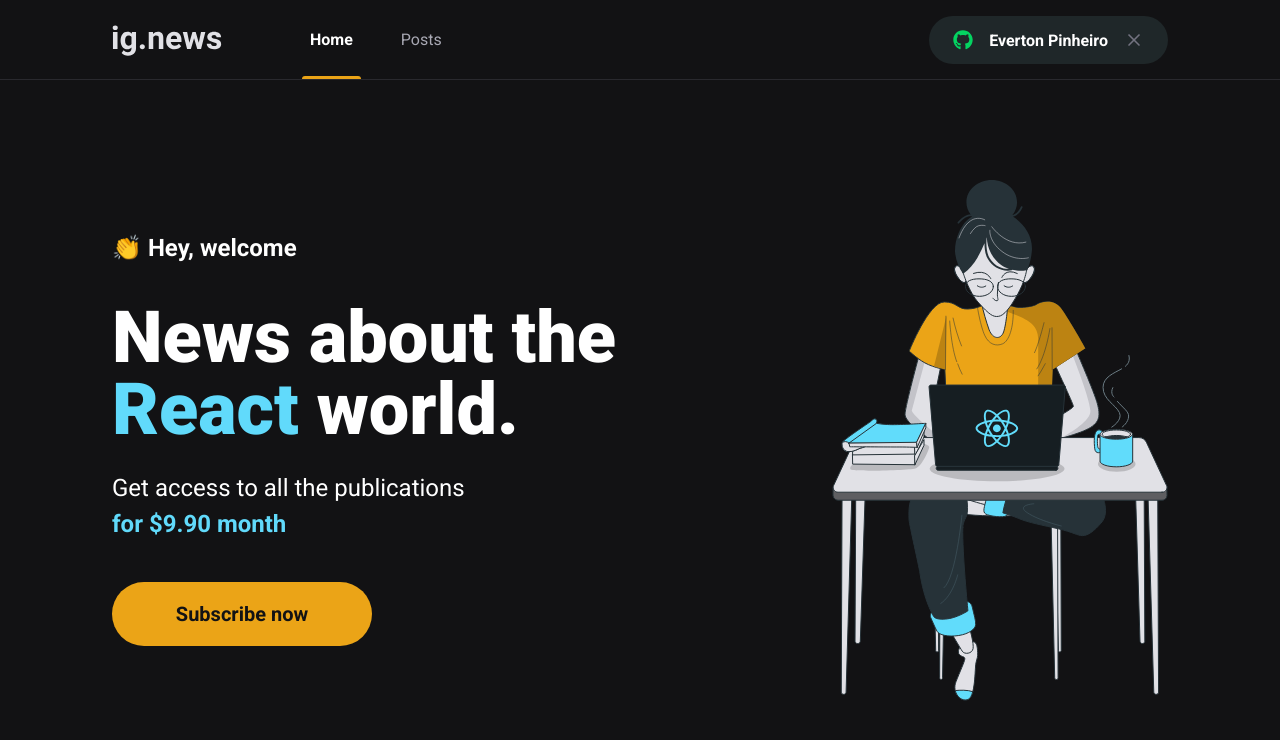
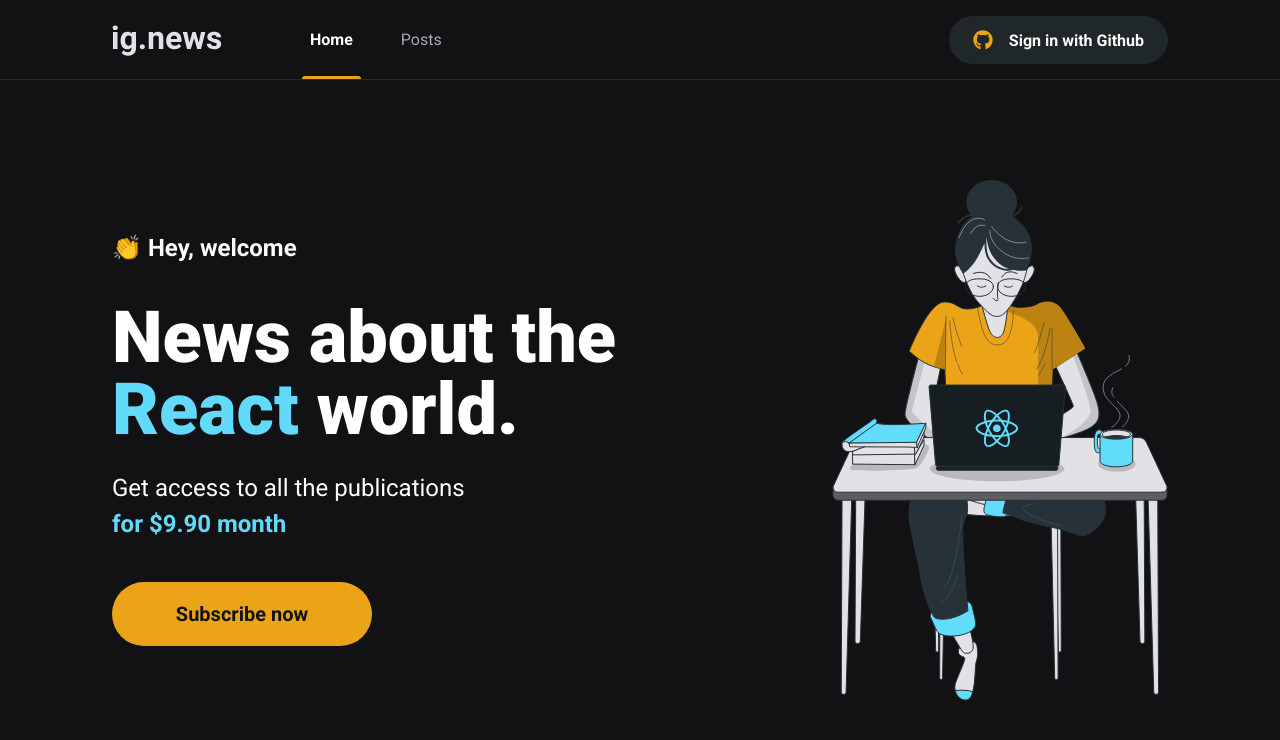
Before and after one commit to TIEverton/ignews, a Next.js app: page / in a window 1280 px wide. Shown: the top 740 px of the page. Built offline with nearby package versions, Linux system fonts and the light colour scheme; no server answers.

Commit message:
:sparkles: Creating login and logout function

```diff
--- a/src/components/SignInButton/index.tsx
+++ b/src/components/SignInButton/index.tsx
@@ -1,23 +1,27 @@
 import { FaGithub } from 'react-icons/fa'
 import { FiX } from 'react-icons/fi'
+import { signIn, signOut, useSession } from 'next-auth/client'
+
 import styles from './styles.module.scss'
 
 export function SignInButton() {
-  const isUserLoggedIn = true;
+  const [session] = useSession()
 
-  return isUserLoggedIn ? (
+  return session ? (
     <button
       type="button"
       className={styles.signInButton}
+      onClick={() => signOut()}
     >
       <FaGithub color="#04d361" />
-      Everton Pinheiro
+      {session.user.name}
       <FiX color="#737380" className={styles.closeIcon} />
     </button>
   ) : (
     <button
       type="button"
       className={styles.signInButton}
+      onClick={() => signIn('github')}
     >
       <FaGithub color="#eba417" /> Sign in with Github
     </button>
```
